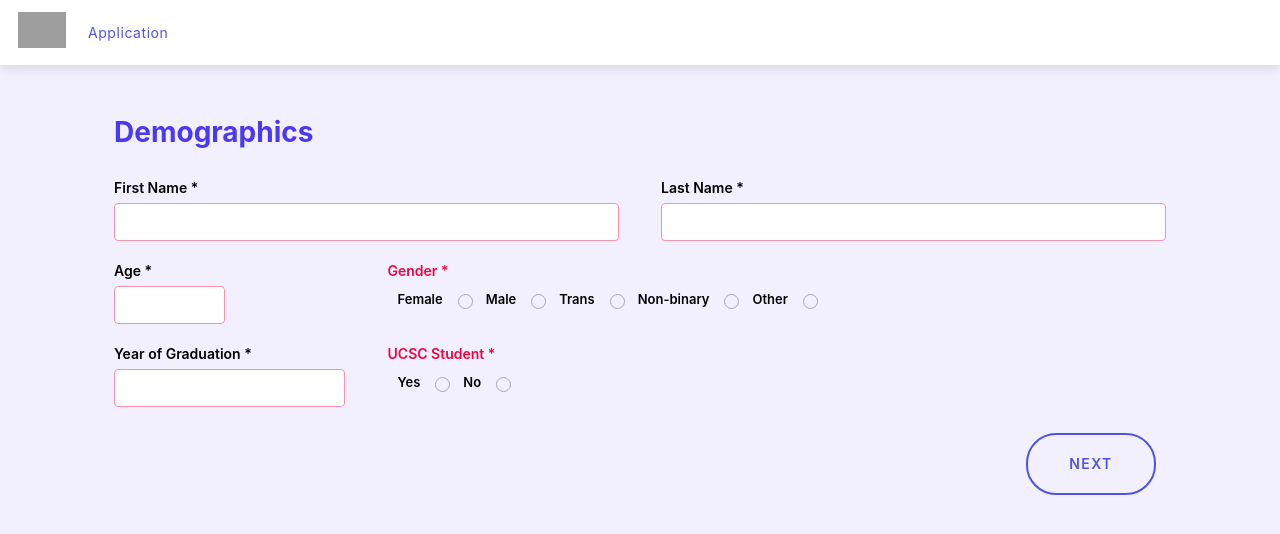
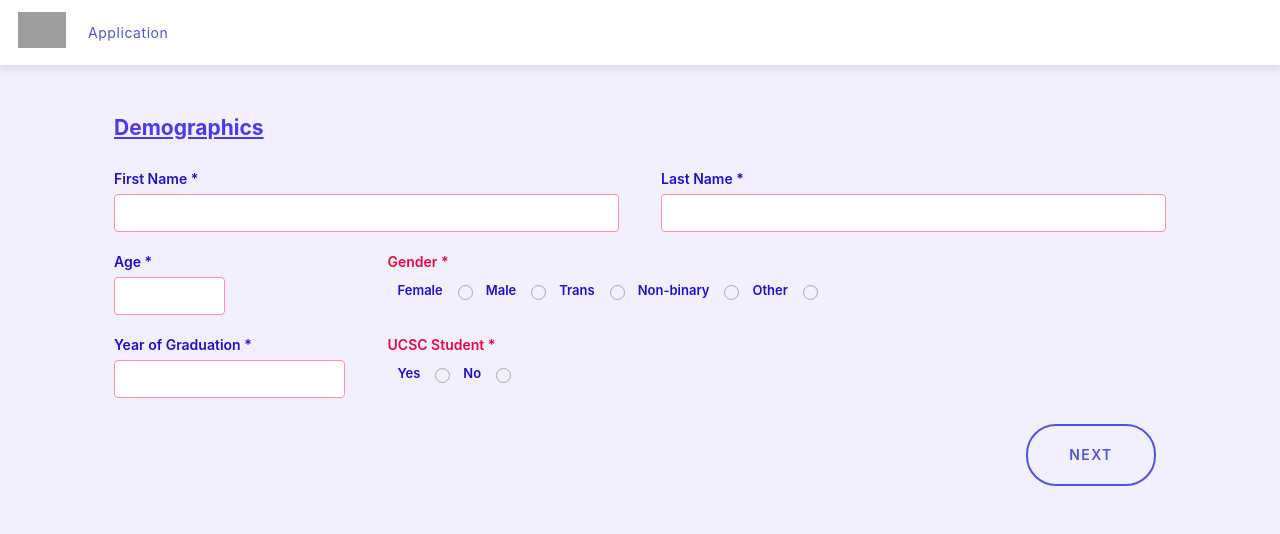
Before and after one commit to w-gao/cruzhacks-2021-frontend, a React (Create React App) app: page /register in a window 1280 px wide. Shown: the top 534 px of the page. Built offline with nearby package versions, Linux system fonts and the light colour scheme; grey boxes are pictures that could not be loaded.

Commit message:
More styling tweaks & Getting ready for submission

```diff
--- a/src/components/RegistrationForm.tsx
+++ b/src/components/RegistrationForm.tsx
@@ -199,7 +199,7 @@ export const RegistrationForm = () => {
 
     return (
         <React.Fragment>
-            <h1>{step === 1 ? "Demographics" : step === 2 ? "Experiences" : "Logistics"}</h1>
+            <h2 className="underline">{step === 1 ? "Demographics" : step === 2 ? "Experiences" : "Logistics"}</h2>
 
             <form onBlur={handleSubmit(onSave)} onSubmit={onSubmit}>
 
--- a/src/scss/index.scss
+++ b/src/scss/index.scss
@@ -28,6 +28,10 @@ h1, h2, h3, h4, h5, h6 {
   color: $theme-3;
 }
 
+p, label {
+  color: darken($theme-3, 15%);
+}
+
 .d-flex {
   display: flex;
 }
@@ -37,3 +41,7 @@ h1, h2, h3, h4, h5, h6 {
   left: auto;
   right: 0;
 }
+
+.underline {
+  text-decoration: underline;
+}
```
